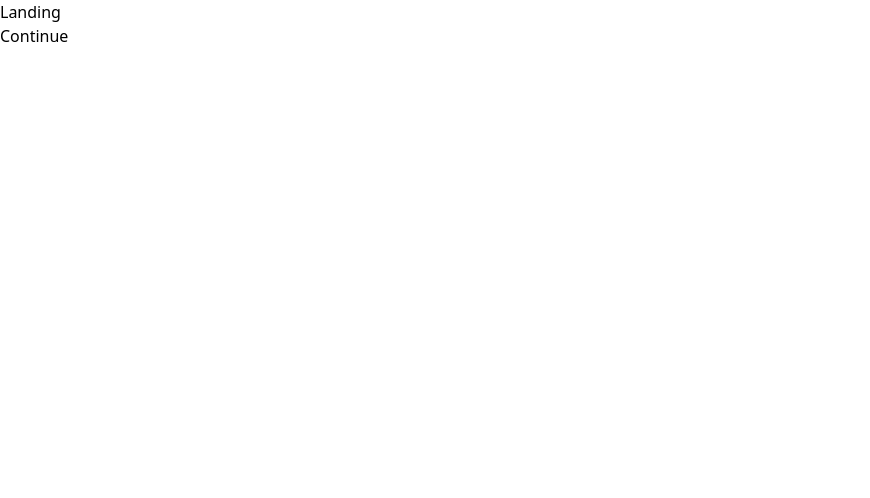
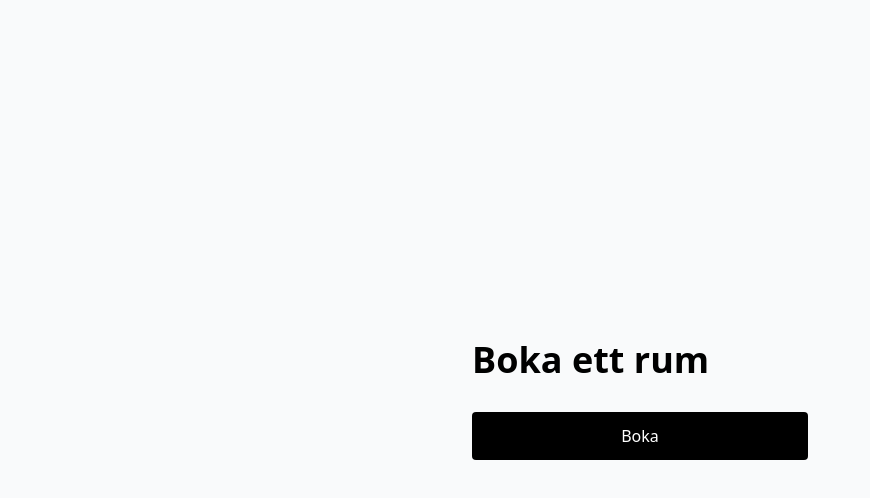
Before and after one commit to AlexSaxena/bookingApp, a React (Vite) app in the folder frontend/: page / in a window 1280 px wide. Shown: the top 498 px of the page, without its empty margins (0-870 px from the left). Built offline with nearby package versions, Linux system fonts and the light colour scheme.

Commit message:
Adds styling for first landing layout

```diff
--- a/frontend/src/App.tsx
+++ b/frontend/src/App.tsx
@@ -7,10 +7,17 @@ function App() {
 
   if (step === "landing") {
     return (
-      <>
-        <p>Landing</p>
-        <button onClick={() => setStep("booking")}>Continue</button>
-      </>
+      <div className="min-h-screen grid place-items-center bg-gray-50">
+        <div className="max-w-sm w-full p-6 text-center">
+          <h1 className="text-4xl font-bold mb-8 text-left">Boka ett rum</h1>
+          <button
+            onClick={() => setStep("booking")}
+            className="w-full px-6 py-3 rounded bg-black text-white"
+          >
+            Boka
+          </button>
+        </div>
+      </div>
     );
   }
   if (step === "booking") {
```
